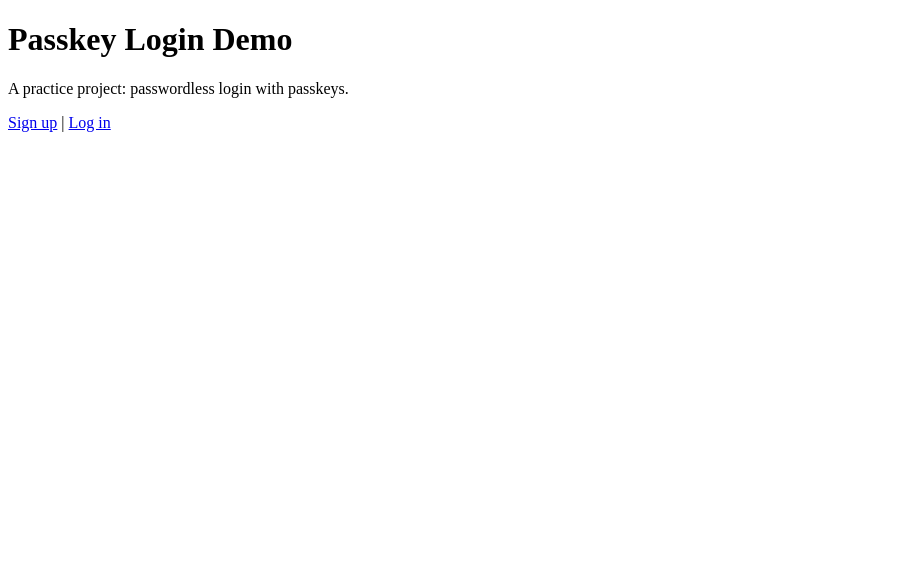
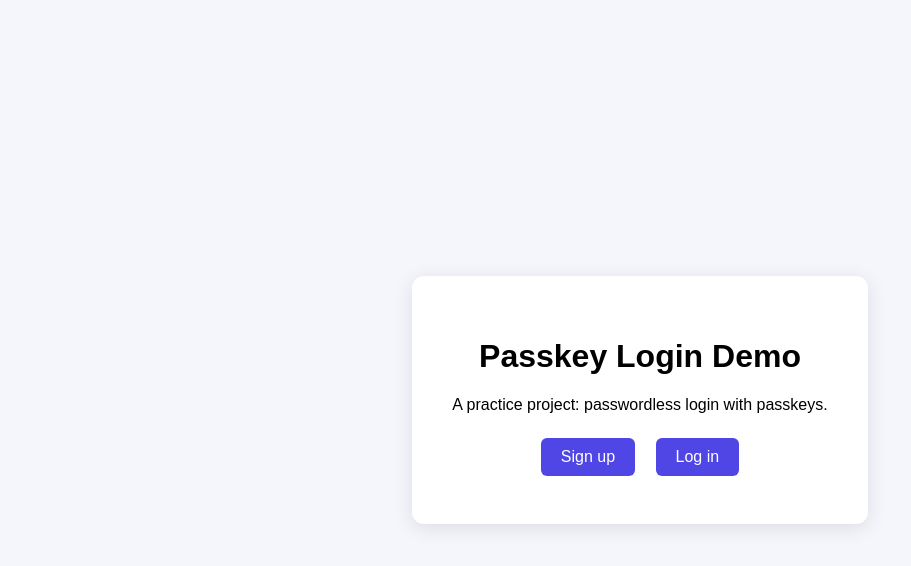
Before and after one commit to chhavi-29/WebAuthentication-, a website: page public/index.html in a window 1280 px wide. Shown: the whole page, without its empty margins (0-911 px from the left). Drawn offline with Linux system fonts and the light colour scheme.

Commit message:
Style home page

```diff
--- a/public/index.html
+++ b/public/index.html
@@ -4,13 +4,41 @@
     <meta charset="UTF-8">
     <meta name="viewport" content="width=device-width, initial-scale=1.0">
     <title>Passkey Demo</title>
+    <style>
+        body {
+            font-family: Arial, sans-serif;
+            background: #f4f6fb;
+            display: flex;
+            justify-content: center;
+            align-items: center;
+            min-height: 100vh;
+            margin: 0;
+        }
+        .card {
+            background: white;
+            padding: 40px;
+            border-radius: 12px;
+            box-shadow: 0 4px 20px rgba(0, 0, 0, 0.1);
+            text-align: center;
+            max-width: 400px;
+        }
+        a {
+            display: inline-block;
+            margin: 8px;
+            padding: 10px 20px;
+            background: #4f46e5;
+            color: white;
+            text-decoration: none;
+            border-radius: 6px;
+        }
+    </style>
 </head>
 <body>
-    <h1>Passkey Login Demo</h1>
-    <p>A practice project: passwordless login with passkeys.</p>
-    <p>
-        <a href="/signup.html">Sign up</a> |
+    <div class="card">
+        <h1>Passkey Login Demo</h1>
+        <p>A practice project: passwordless login with passkeys.</p>
+        <a href="/signup.html">Sign up</a>
         <a href="/login.html">Log in</a>
-    </p>
+    </div>
 </body>
 </html>
```
